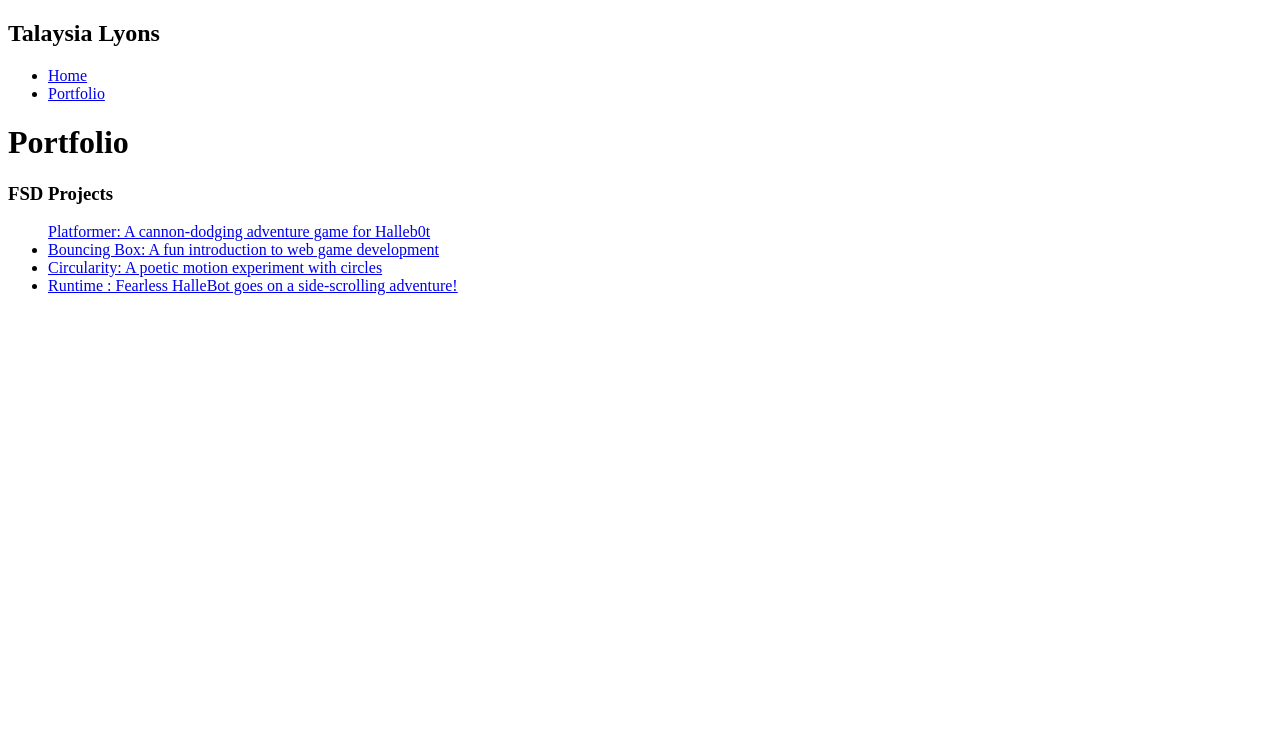
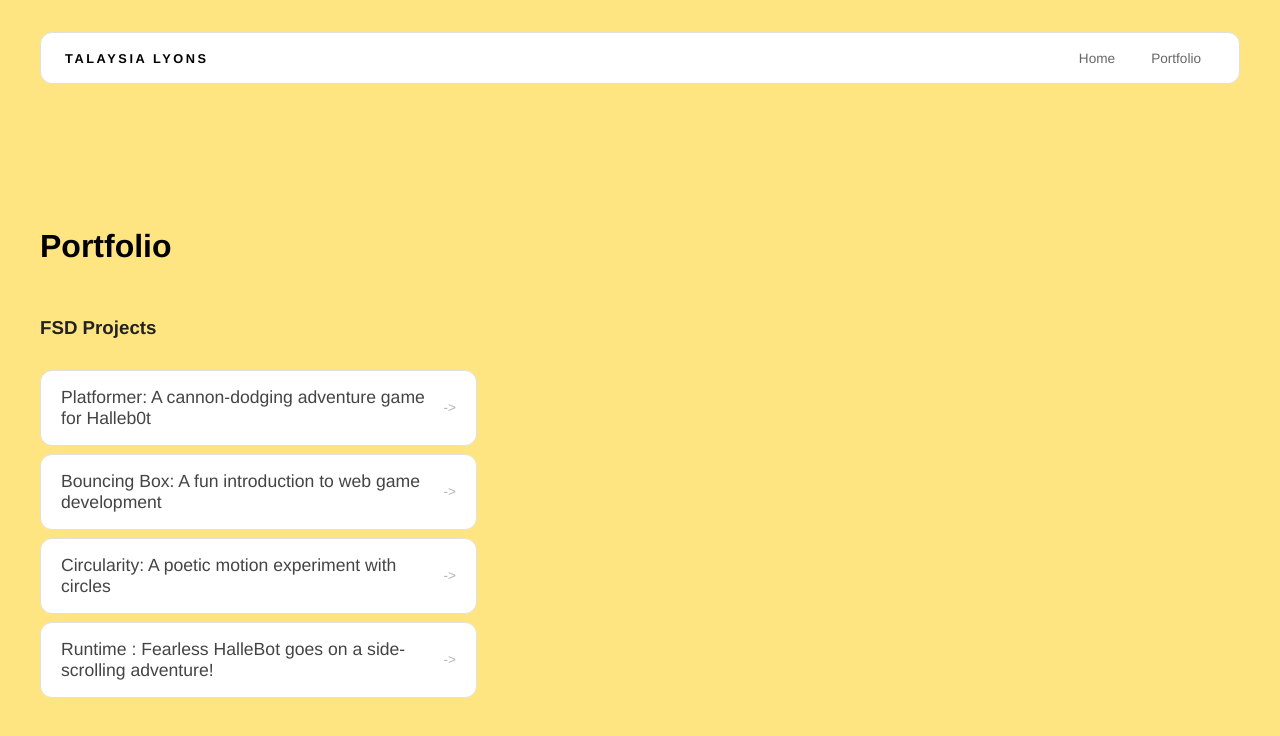
Before and after one commit to tlyo0502074/tlyo0502074.github.io, a plain HTML site: page portfolio.html in a window 1280 px wide. Drawn offline with Linux system fonts and the light colour scheme.

Commit message:
updated portfolio

```diff
--- a/portfolio.html
+++ b/portfolio.html
@@ -2,6 +2,7 @@
 <html>
   <head>
     <title>Talaysia Lyons</title>
+     <link rel="stylesheet" href="style.css" />
   </head>
 
   <body>
--- a/style.css
+++ b/style.css
@@ -238,3 +238,55 @@ color: #fff;
 #portfolio a:hover::after {
   opacity: 1;
 }
+/* Portfolio styles */
+.content h1 {
+  color: black;
+}
+
+#portfolio {
+  list-style: none;
+  margin: 0;
+  padding: 0;
+  width: 100%;
+  display: flex;
+  flex-direction: column;
+  gap: 8px;
+}
+
+#portfolio li {
+  border-radius: 12px;
+  overflow: hidden;
+}
+
+#portfolio a {
+  display: flex;
+  justify-content: space-between;
+  align-items: center;
+  text-decoration: none;
+  color: #444;
+  padding: 16px 20px;
+  font-size: 1.1rem;
+  font-weight: 500;
+  background: #fff;
+  border: 1px solid #e0e0e0;
+  border-radius: 12px;
+  transition: background 0.25s ease, color 0.25s ease, transform 0.25s ease;
+}
+
+#portfolio a:hover {
+  background: #000;
+  color: #fff;
+  transform: translateX(4px);
+}
+
+#portfolio a::after {
+  content: "->";
+  font-size: 0.85rem;
+  opacity: 0.4;
+  transition: opacity 0.25s ease;
+  white-space: nowrap;
+}
+
+#portfolio a:hover::after {
+  opacity: 1;
+}
```
